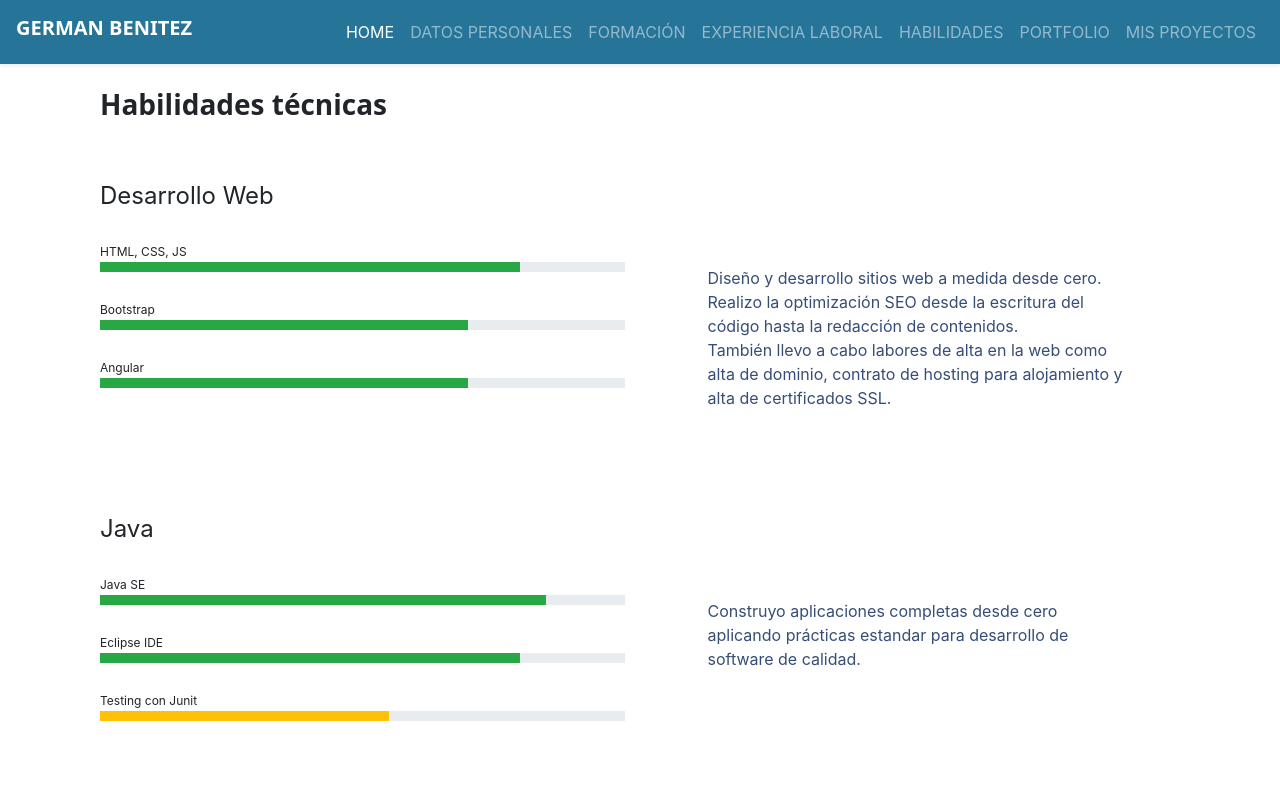
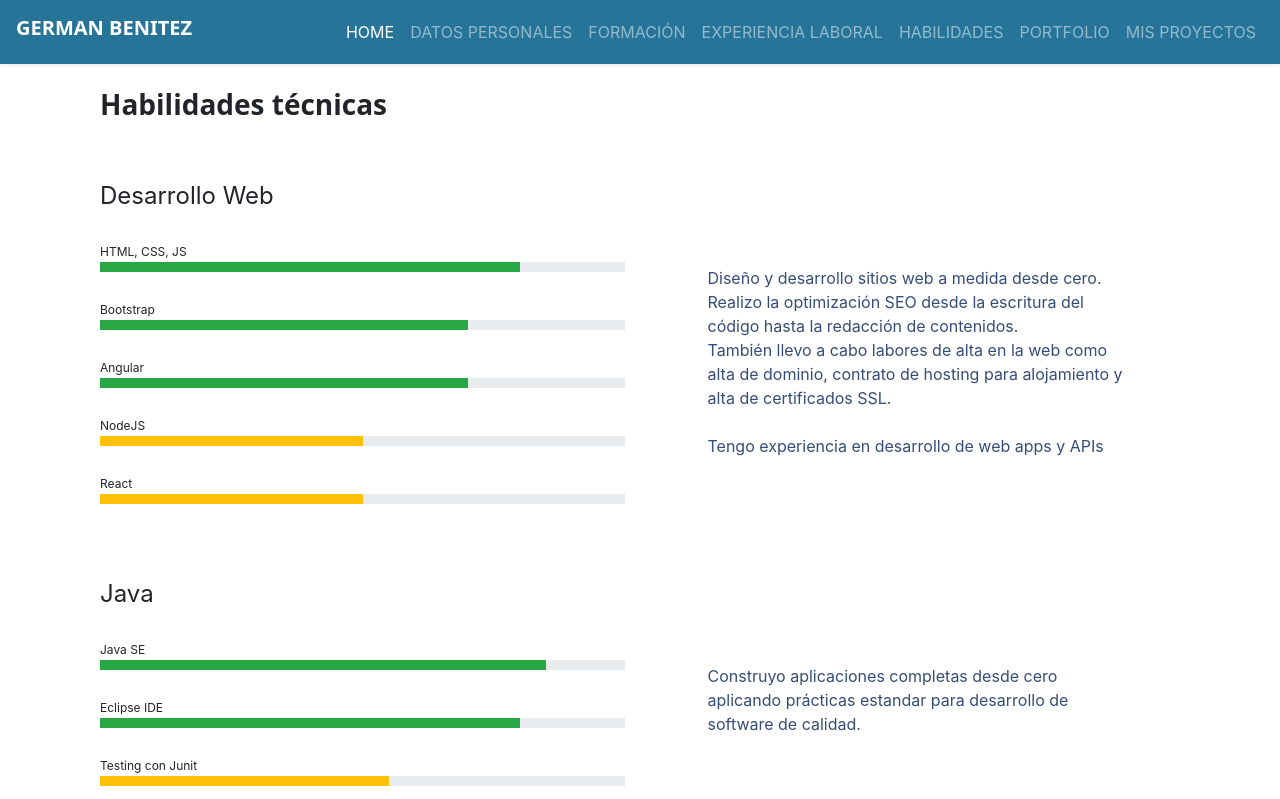
Before and after one commit to MauroMauro/german-benitez-angular-cv, an Angular app: page /skills in a window 1280 px wide. Shown: the top 799 px of the page. Built offline with nearby package versions, Linux system fonts and the light colour scheme.

Commit message:
Update seccion experiencia

```diff
--- a/src/app/componentes/experiencia/experiencia.component.html
+++ b/src/app/componentes/experiencia/experiencia.component.html
@@ -48,7 +48,7 @@
                             <p>
                                 <img src="assets/img/logoLetrasNegras.png" alt="Stefanini" class="img-responsive pr-3" width="100px" height="auto">
 
-                                <em>Freelance en Blur Software</em>
+                                <em>De forma independiente en Blur Software</em>
                             </p>
                             <p><i class='bx bx-chevron-right-circle'></i> Diseño y desarrollo de sitios web a medida desde cero</p>
                             <p><i class='bx bx-chevron-right-circle'></i> Optimización SEO desde la escritura del código hasta la redacción de contenidos </p>
@@ -80,7 +80,7 @@
                             <p>
                                 <img src="assets/img/lamas.png" alt="Stefanini" class="img-responsive pr-3" width="100px" height="auto">
 
-                                <em>Freelance en Lamas Soluciones Informáticas</em>
+                                <em>De forma independiente en Lamas Soluciones Informáticas</em>
                             </p>
                             <p><i class='bx bx-chevron-right-circle'></i> Armado y reparación de equipos informáticos, PC y Laptop </p>
                             <p><i class='bx bx-chevron-right-circle'></i> Instalación de sistemas operativos y resolución de fallas </p>
--- a/src/app/componentes/skills/skills.component.html
+++ b/src/app/componentes/skills/skills.component.html
@@ -35,6 +35,22 @@
                     </div>
                 </div>
 
+                <div class="pb-4">
+                    <span>NodeJS</span>
+                    <div class="progress  rounded-0">
+                        <div class="progress-bar bg-warning" role="progressbar" style="width: 50%" aria-valuenow="50"
+                            aria-valuemin="0" aria-valuemax="100"></div>
+                    </div>
+                </div>
+
+                <div class="pb-4">
+                    <span>React</span>
+                    <div class="progress  rounded-0">
+                        <div class="progress-bar bg-warning" role="progressbar" style="width: 50%" aria-valuenow="50"
+                            aria-valuemin="0" aria-valuemax="100"></div>
+                    </div>
+                </div>
+
 
             </div>
             <div class="col-md-6" data-aos="fade-up" data-aos-delay="100">
@@ -42,6 +58,7 @@
                     Diseño y desarrollo sitios web a medida desde cero.<br>
                     Realizo la optimización SEO desde la escritura del código hasta la redacción de contenidos.<br>
                     También llevo a cabo labores de alta en la web como alta de dominio, contrato de hosting para alojamiento y alta de certificados SSL.
+                    <br><br>Tengo experiencia en desarrollo de web apps y APIs
                 </div>
             </div>
         </div>
```
